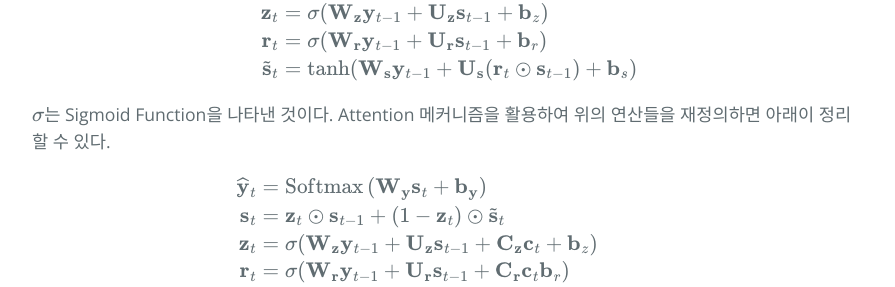
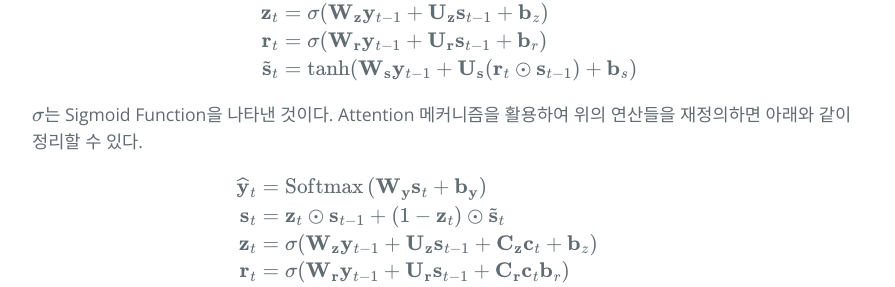
Before and after one commit to hcnoh/hcnoh.github.io, a Jekyll site: the page built from _posts/2018-12-11-bahdanau-attention.md, in a window 1280 px wide and 900 px high, scrolled down 4443 px. Shown: the part 158-445 px from the top of the window, without its empty margins (192-1087 px from the left). Built offline with Jekyll 4.4.1, drawn with Linux system fonts in a browser that asks for light colours; formulas are drawn with MathJax 3; comment, search, counter and statistics services are not loaded.

Commit message:
Update 2018-12-11-bahdanau-attention.md

```diff
--- a/_posts/2018-12-11-bahdanau-attention.md
+++ b/_posts/2018-12-11-bahdanau-attention.md
@@ -145,7 +145,7 @@ $$
 \end{align*}
 $$
 
-$$\sigma$$는 Sigmoid Function을 나타낸 것이다. Attention 메커니즘을 활용하여 위의 연산들을 재정의하면 아래이 정리할 수 있다.
+$$\sigma$$는 Sigmoid Function을 나타낸 것이다. Attention 메커니즘을 활용하여 위의 연산들을 재정의하면 아래와 같이 정리할 수 있다.
 
 $$
 \begin{align*}
```
